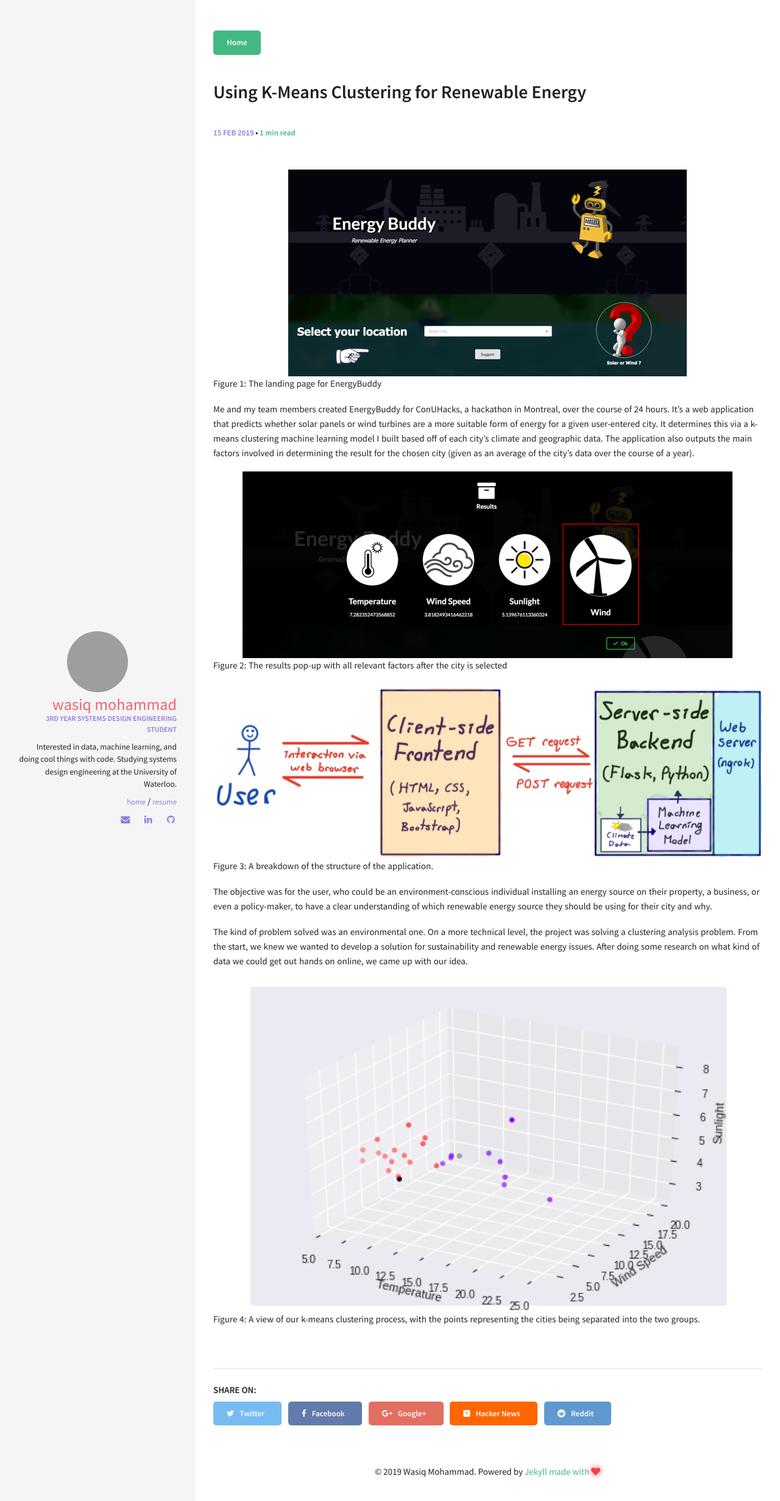
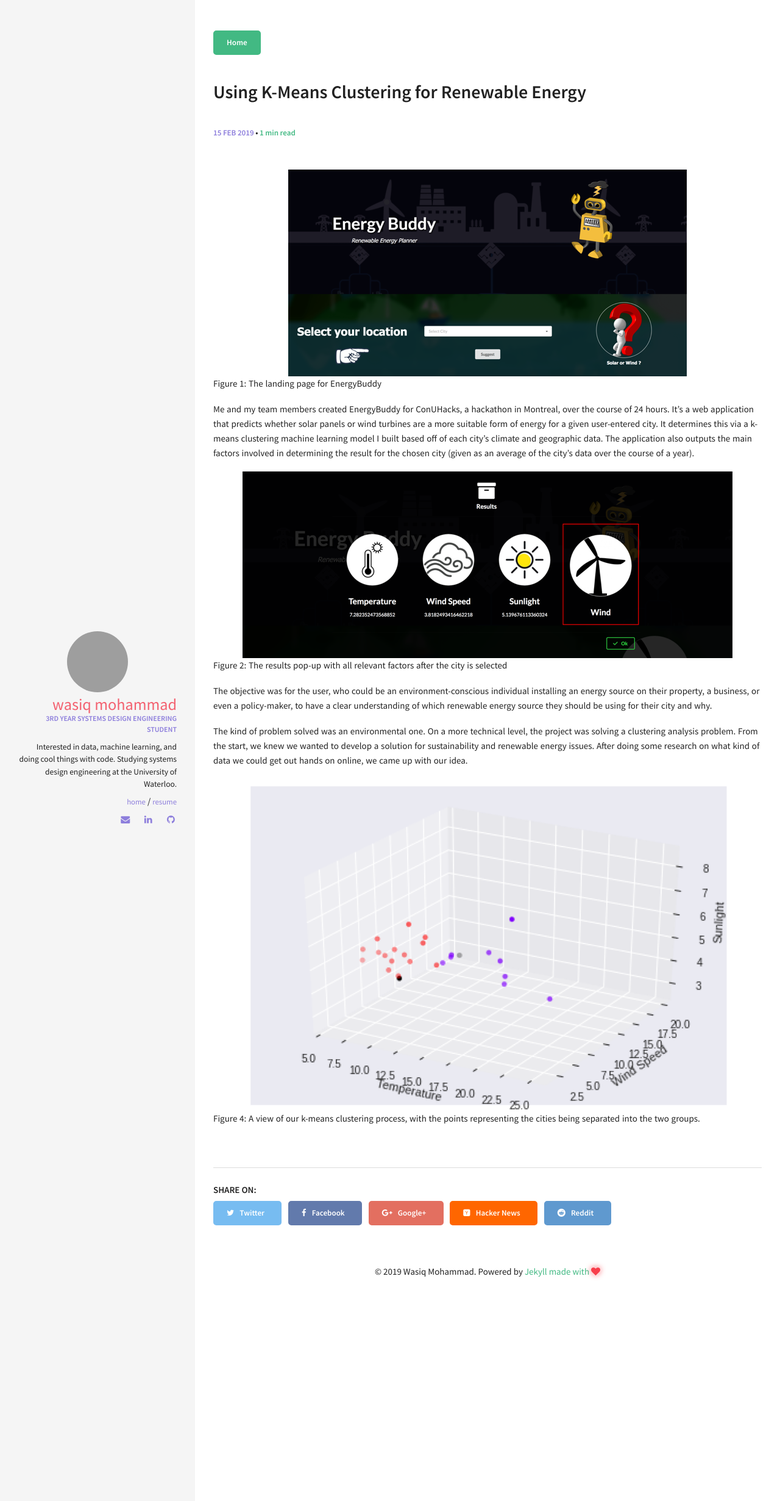
Before and after one commit to wasiqm/wasiqm.github.io, a Jekyll site: the page built from _posts/2019-02-15-energy-buddy.md, in a window 1280 px wide. Shown: the top 2461 px of the page at 61% size. Built offline with Jekyll 4.4.1, drawn with Linux system fonts in a browser that asks for light colours.

Commit message:
Update 2019-02-15-energy-buddy.md

```diff
--- a/_posts/2019-02-15-energy-buddy.md
+++ b/_posts/2019-02-15-energy-buddy.md
@@ -14,9 +14,6 @@ Me and my team members created EnergyBuddy for ConUHacks, a hackathon in Montrea
 ![The results pop-up with all relevant factors after the city is selected]({{ "/img/energybuddy2.png" | absolute_url }})
 Figure 2: The results pop-up with all relevant factors after the city is selected
 
-![A breakdown of the structure of the application.]({{ "/img/energybuddy3.png" | absolute_url }})
-Figure 3: A breakdown of the structure of the application.
-
 The objective was for the user, who could be an environment-conscious individual installing an energy source on their property, a business, or even a policy-maker, to have a clear understanding of which renewable energy source they should be using for their city and why.
 
 The kind of problem solved was an environmental one. On a more technical level, the project was solving a clustering analysis problem. From the start, we knew we wanted to develop a solution for sustainability and renewable energy issues. After doing some research on what kind of data we could get out hands on online, we came up with our idea.
```
